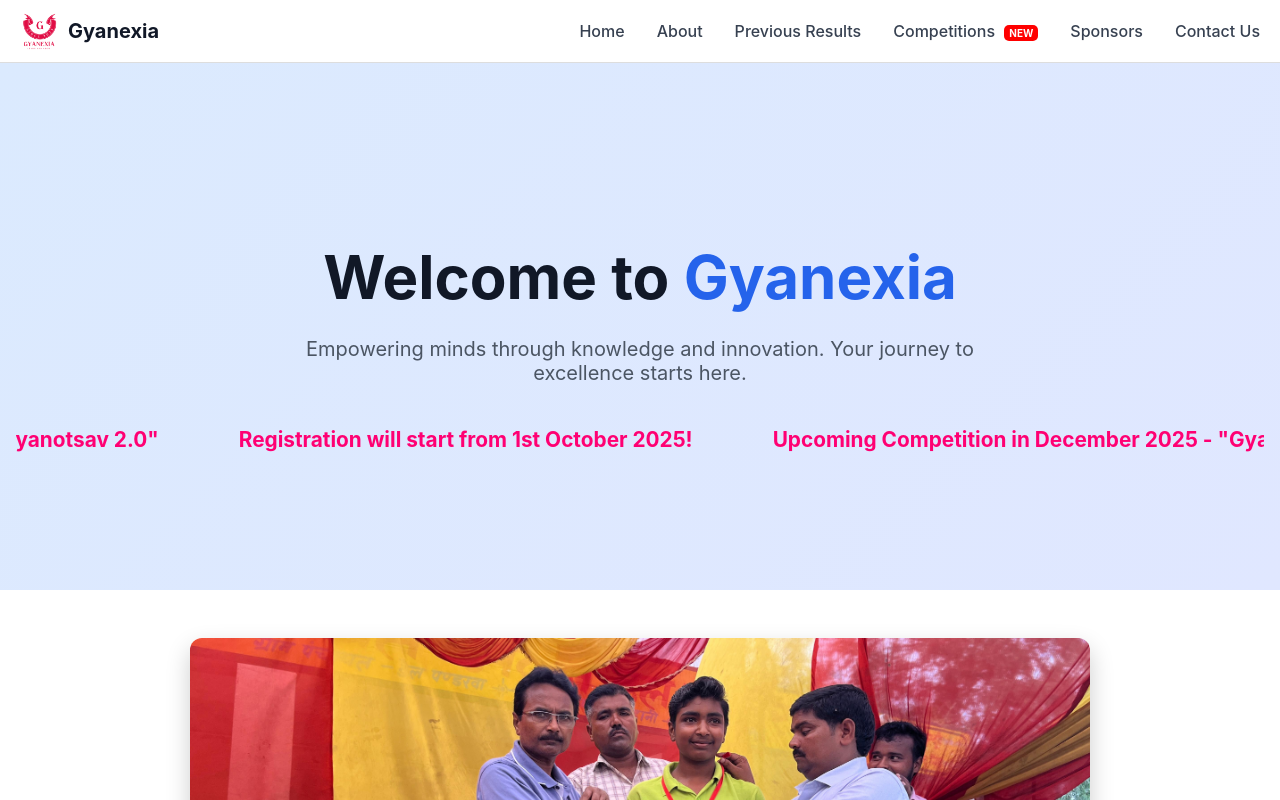
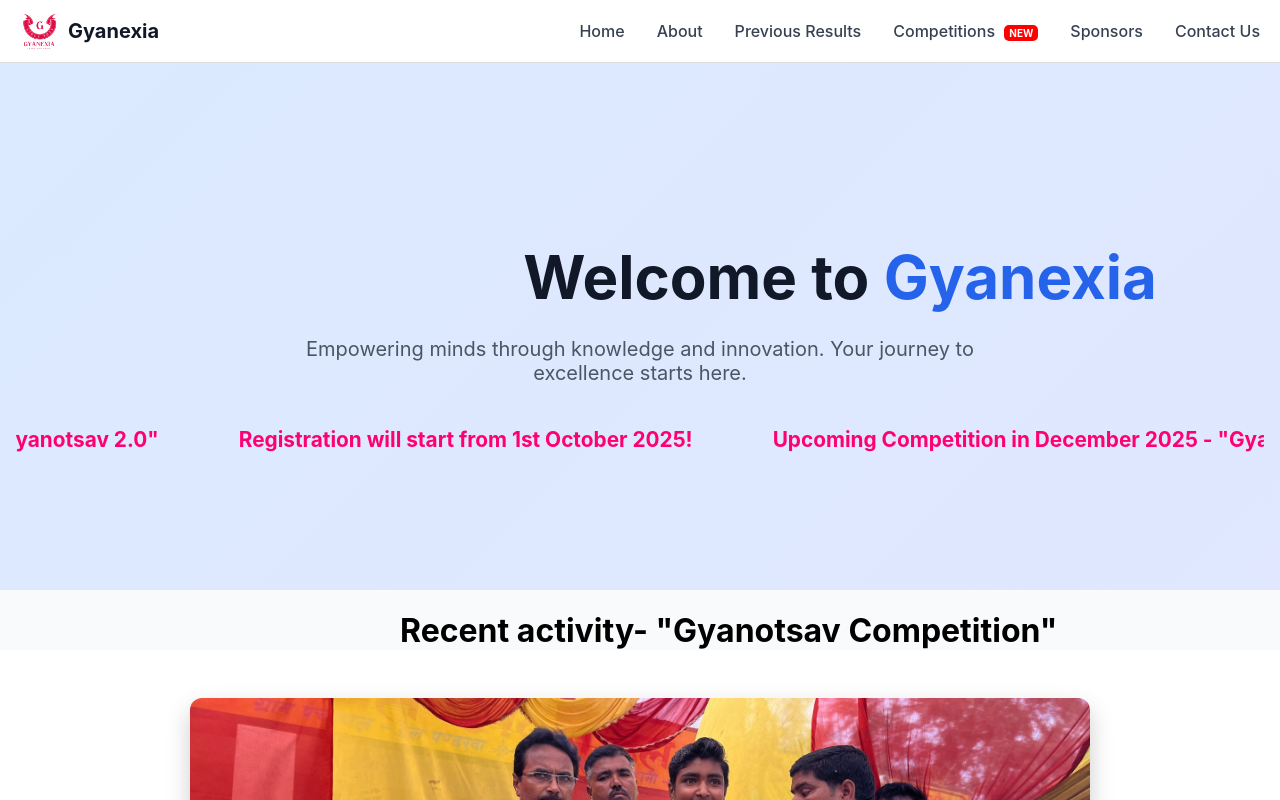
Before and after one commit to nikhilprajapati-21/gyanexia, a React (Create React App) app: page / in a window 1280 px wide. Shown: the top 800 px of the page. Built offline with nearby package versions, Linux system fonts and the light colour scheme.

Commit message:
added heading recent activity

```diff
--- a/src/pages/Home.css
+++ b/src/pages/Home.css
@@ -455,3 +455,7 @@ h2 {
 .slider-btn.next {
   right: 15px;
 }
+   h1{
+    margin-left: 400px;
+    margin-bottom: 0px;
+   }
--- a/src/pages/Home.js
+++ b/src/pages/Home.js
@@ -63,7 +63,7 @@ const Home = () => {
           </div>
         </div>
       </section>
-
+          <h1>Recent activity- "Gyanotsav Competition"</h1>
       {/* ✅ Slider Section */}
       <section className="slider-section">
         <div className="slider-container">
```
